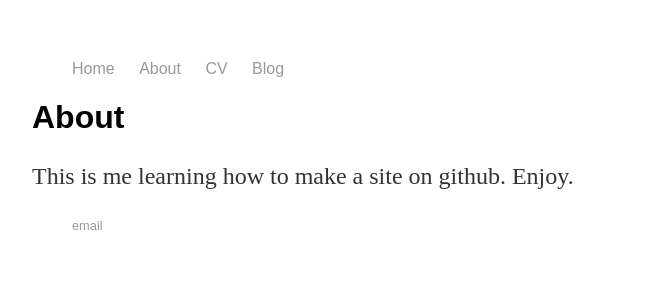
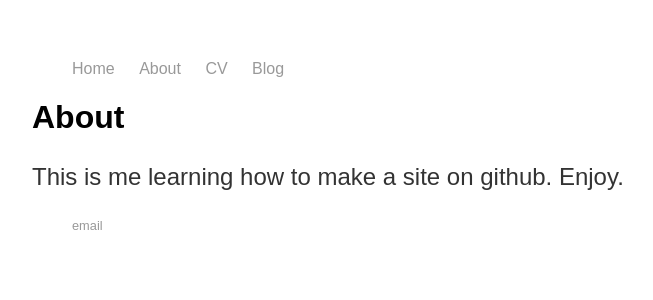
Before and after one commit to lyontyger/lyontyger.github.io, a Jekyll site: the page built from about/index.html, in a window 1280 px wide. Shown: the top 300 px of the page, without its empty margins (160-813 px from the left). Built offline with Jekyll 4.4.1, drawn with Linux system fonts in a browser that asks for light colours.

Commit message:
Update main.css

```diff
--- a/css/main.css
+++ b/css/main.css
@@ -21,6 +21,7 @@ h1 {
     font-family: 'Kulim Park', sans-serif;
 }
 p {
+    font-family: 'Kulim Park', sans-serif;
     font-size: 1.5em;
     line-height: 1.4em;
     color: #333;
```
